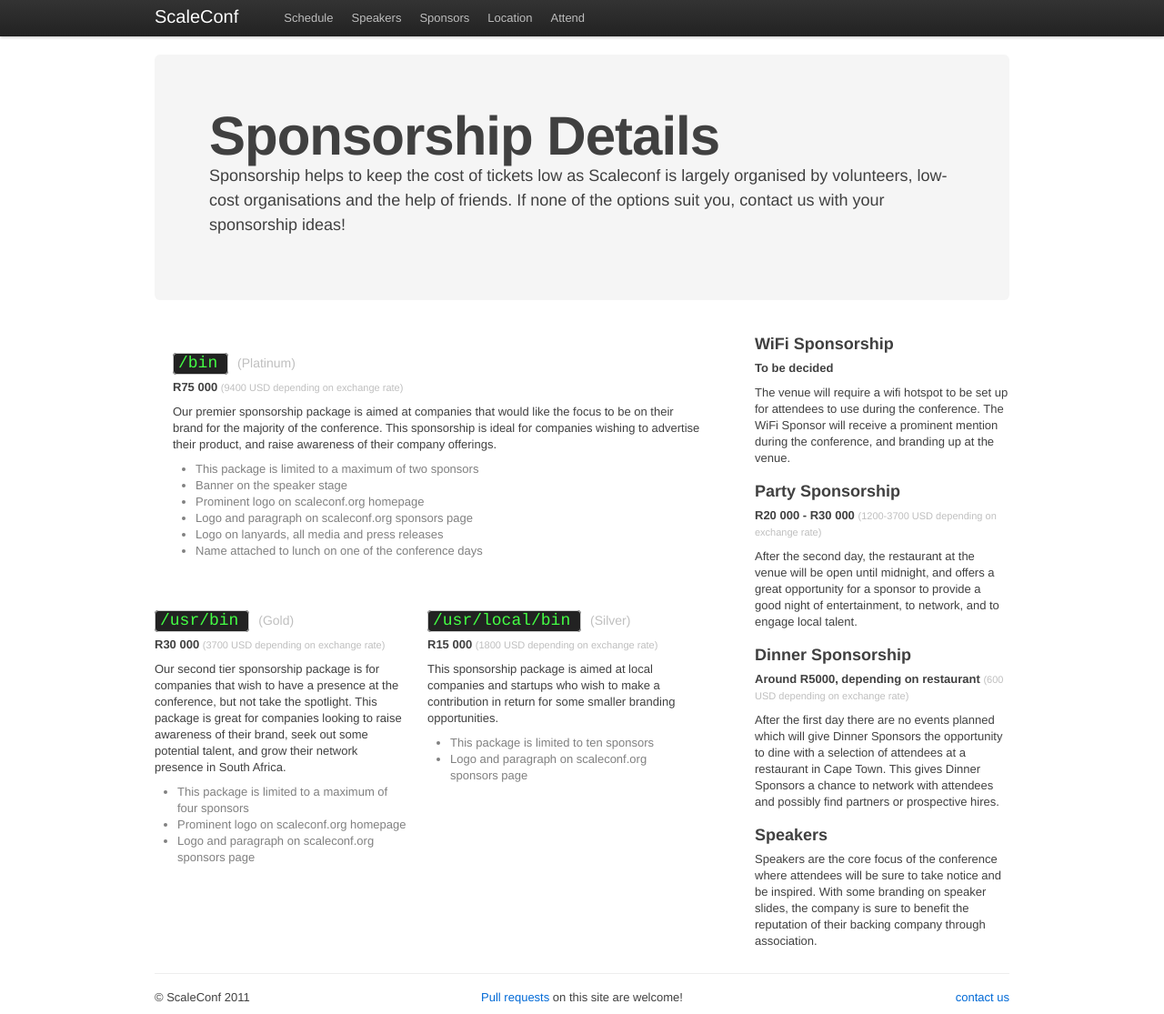
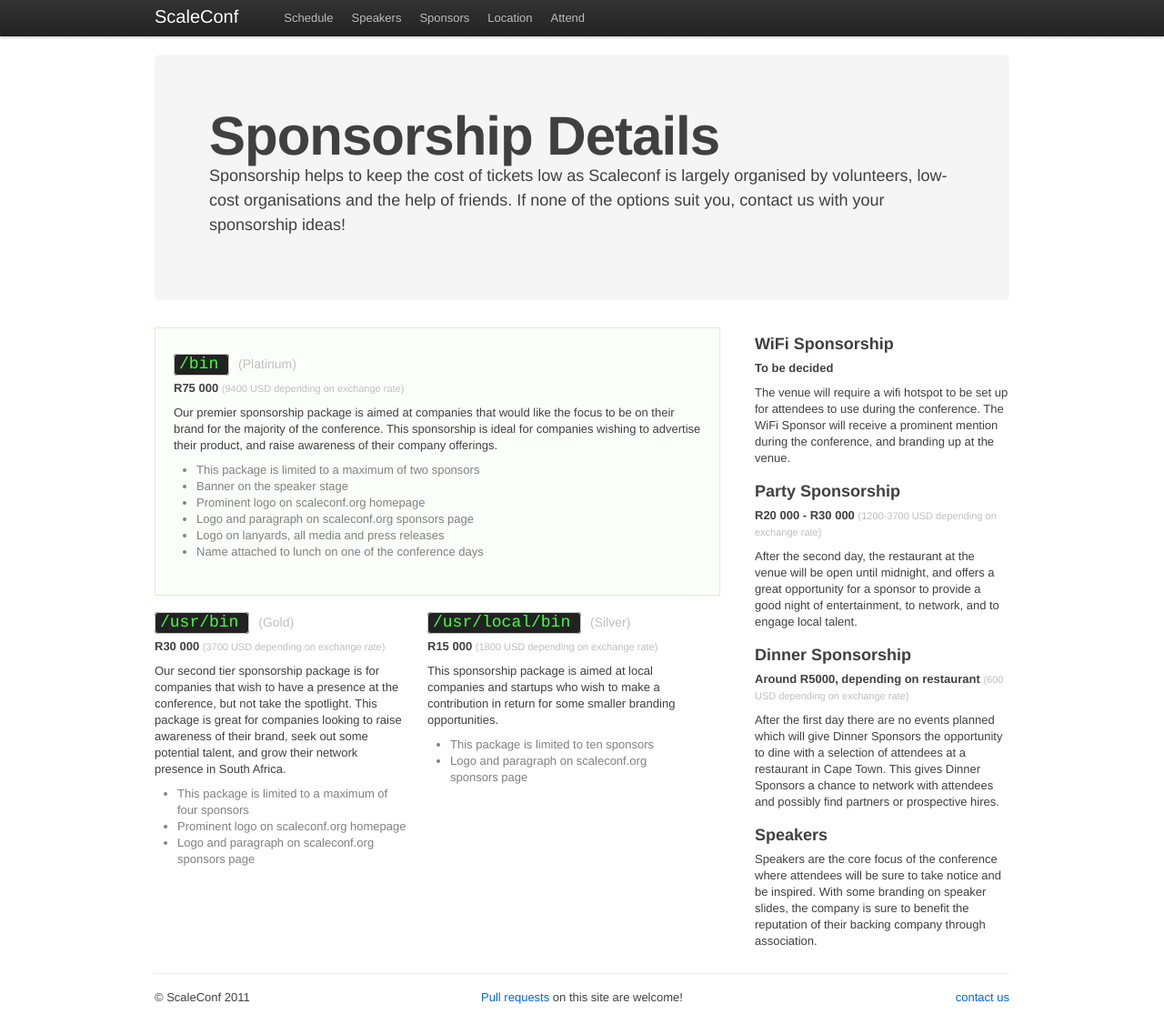
Before and after one commit to scaleconf/scaleconf.github.com, a Jekyll site: the page built from sponsor-details.html, in a window 1280 px wide and 1115 px high. Shown: the whole window at 91% size. Built offline with Jekyll 4.4.1, drawn with Linux system fonts in a browser that asks for light colours; Markdown is read by kramdown in place of the engine named in the settings.

Commit message:
green box

```diff
--- a/sponsor-details.html
+++ b/sponsor-details.html
@@ -29,7 +29,7 @@
       <div class='row'>
         <div class='span10'>
             <div class="row">
-               <div class="span10" style='padding:20px;margin-bottom:10px;'>
+               <div class="span10" style='padding:20px;margin-bottom:10px;border:solid 1px #DED;background:#FAFFFA'>
                   <h3><span class='tty'>/bin </span><small>(Platinum)</small></h3>
                   <p><strong>R75 000</strong> <small>(9400 USD depending on exchange rate)</small></p>
                   <p>
```
